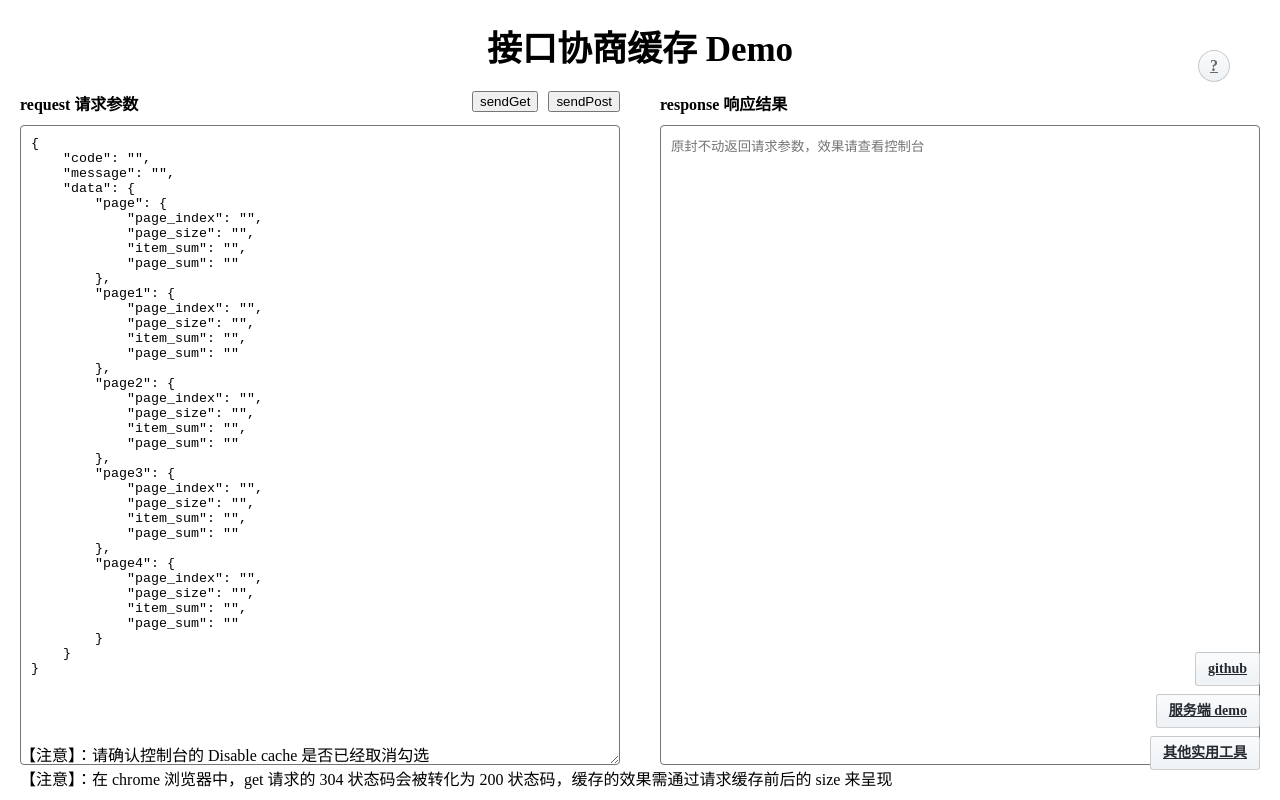
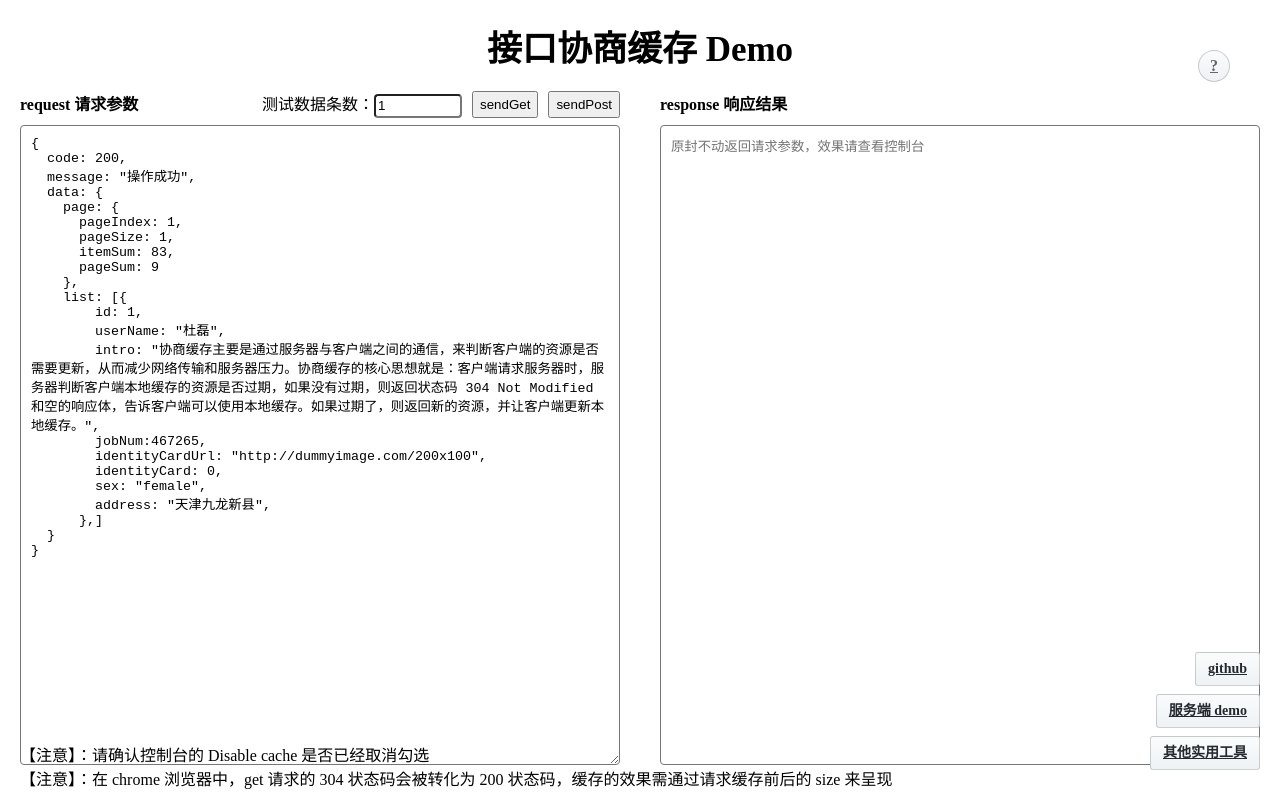
Before and after one commit to Momo707577045/ajax-etag-demo, a plain HTML site: page index.html in a window 1280 px wide. Drawn offline with nearby package versions, Linux system fonts and the light colour scheme.

Commit message:
添加动态设置测试数据条数功能

```diff
--- a/index.html
+++ b/index.html
@@ -95,7 +95,8 @@
     <!--右下角外链工具栏-->
     <div class="bottom-tool">
       <a class="bottom-tool-item" target="_blank" href="https://github.com/Momo707577045/ajax-etag-demo">github</a>
-      <a class="bottom-tool-item" target="_blank" href="https://github.com/Momo707577045/ajax-etag-demo/blob/main/node-index.js">服务端 demo</a>
+      <a class="bottom-tool-item" target="_blank"
+        href="https://github.com/Momo707577045/ajax-etag-demo/blob/main/node-index.js">服务端 demo</a>
       <a class="bottom-tool-item" target="_blank" href="http://blog.luckly-mjw.cn/tool-show/index.html">其他实用工具</a>
     </div>
 
@@ -104,10 +105,16 @@
       <div style="flex:1;margin: 0 20px;">
         <div style="margin-bottom: 10px;">
           <strong style="display: inline-block; margin-right: 20px;">request 请求参数</strong>
-          <input style="float:right" type="button" value="sendPost" @click="onSend('POST')">
-          <input style="float:right;margin-right: 10px;" type="button" value="sendGet" @click="onSend('GET')">
+          <div style="float:right;display: flex;justify-content: center;">
+            <div style="margin-right: 10px;display: inline-block;">
+              测试数据条数：<input v-model="reqDataCount" style="height: 18px;width:80px;border-radius: 4px;">
+            </div>
+            <input style="margin-right: 10px;" type="button" value="sendGet" @click="onSend('GET')">
+            <input type="button" value="sendPost" @click="onSend('POST')">
+          </div>
         </div>
-        <textarea v-model="reqTextarea" style="width: 100%;height:100%;padding: 10px; border-radius: 4px;box-sizing: border-box;"
+        <textarea v-model="reqTextarea"
+          style="width: 100%;height:100%;padding: 10px; border-radius: 4px;box-sizing: border-box;"
           placeholder="示例仅支持对象结构"></textarea>
       </div>
 
@@ -186,6 +193,9 @@
               return resolve(responseText);
             }
           }
+          if (!status) {
+            alert('get 请求不支持这么大的请求参数，请减少数量 或 使用 post 请求')
+          }
 
           reject(status);
         }
@@ -209,44 +219,25 @@
 
     data() {
       return {
-        reqTextarea: `{
-    "code": "",
-    "message": "",
-    "data": {
-        "page": {
-            "page_index": "",
-            "page_size": "",
-            "item_sum": "",
-            "page_sum": ""
-        },
-        "page1": {
-            "page_index": "",
-            "page_size": "",
-            "item_sum": "",
-            "page_sum": ""
-        },
-        "page2": {
-            "page_index": "",
-            "page_size": "",
-            "item_sum": "",
-            "page_sum": ""
-        },
-        "page3": {
-            "page_index": "",
-            "page_size": "",
-            "item_sum": "",
-            "page_sum": ""
-        },
-        "page4": {
-            "page_index": "",
-            "page_size": "",
-            "item_sum": "",
-            "page_sum": ""
-        }
-    }
-}`,
+        reqDataCount: 1,
+        reqTextarea: '',
         respTextarea: '',
       }
+    },
+
+    watch: {
+      reqDataCount(newValue) {
+        this.reqDataCount = Math.abs(parseInt(newValue)) || 10
+        if (newValue > 10000) {
+          this.reqDataCount = 10000
+        }
+        this.setTestData();
+      }
+    },
+
+
+    created() {
+      this.setTestData();
     },
 
     methods: {
@@ -267,6 +258,37 @@
           }
         }, 1000)
       },
+
+      // 设置测试数据，以示例明显的效果
+      setTestData() {
+        let listStr = ''
+        for (let index = 0; index < this.reqDataCount; index++) {
+          listStr += `{
+        id: ${index + 1},
+        userName: "杜磊",
+        intro: "协商缓存主要是通过服务器与客户端之间的通信，来判断客户端的资源是否需要更新，从而减少网络传输和服务器压力。协商缓存的核心思想就是：客户端请求服务器时，服务器判断客户端本地缓存的资源是否过期，如果没有过期，则返回状态码 304 Not Modified 和空的响应体，告诉客户端可以使用本地缓存。如果过期了，则返回新的资源，并让客户端更新本地缓存。",
+        jobNum:${index + 467265},
+        identityCardUrl: "http://dummyimage.com/200x100",
+        identityCard: ${index},
+        sex: "female",
+        address: "天津九龙新县",
+      },`
+        }
+
+        this.reqTextarea = `{
+  code: 200,
+  message: "操作成功",
+  data: {
+    page: {
+      pageIndex: 1,
+      pageSize: ${this.reqDataCount},
+      itemSum: 83,
+      pageSum: 9
+    },
+    list: [${listStr}]
+  }
+}`
+      }
     }
   })
 </script>
```
